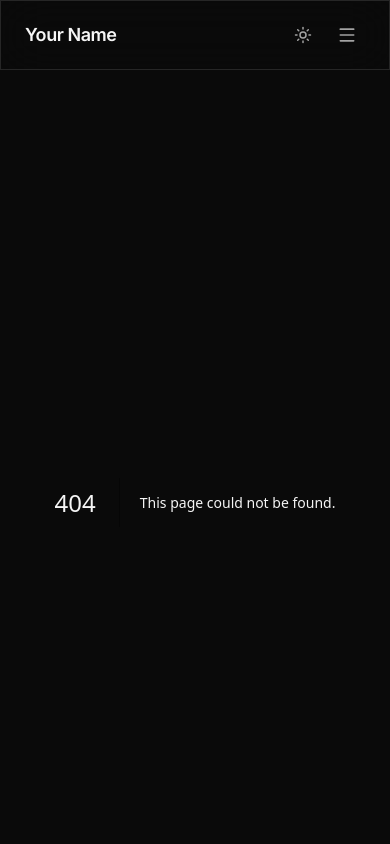
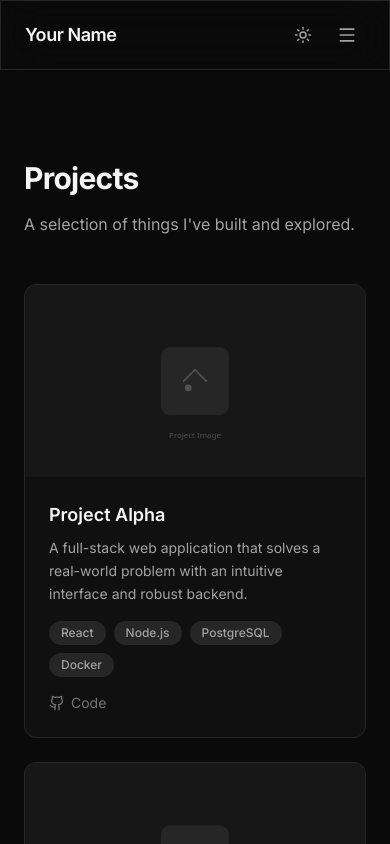
Before and after one commit to barmanax/personal-website-deployed, a Next.js app: page /projects in a window 390 px wide. Before the commit this address had no page. Shown: the top 844 px of the page. Built offline with nearby package versions, Linux system fonts and the light colour scheme.

Commit message:
Add Projects page with responsive card grid
Cards show thumbnail, title, description, tech tags, and GitHub/live
links. Hover effect lifts the card with accent border glow. Includes
a placeholder SVG for project thumbnails.

```diff
--- /dev/null
+++ b/src/app/projects/page.tsx
@@ -0,0 +1,110 @@
+"use client";
+
+import Image from "next/image";
+import { FadeIn } from "@/components/FadeIn";
+import { PageTransition } from "@/components/PageTransition";
+import { projects, Project } from "@/data/content";
+import { Github, ExternalLink } from "lucide-react";
+
+/** Projects page — responsive card grid showcasing portfolio work */
+export default function ProjectsPage() {
+  return (
+    <PageTransition>
+      <section className="section-container">
+        <FadeIn>
+          <h1 className="section-heading mb-4">Projects</h1>
+          <p className="mb-12 text-surface-500 dark:text-surface-400">
+            A selection of things I&apos;ve built and explored.
+          </p>
+        </FadeIn>
+
+        {/* Responsive card grid — 1 col on mobile, 2 on larger screens */}
+        <div className="grid gap-6 sm:grid-cols-2">
+          {projects.map((project, i) => (
+            <ProjectCard key={project.title} project={project} index={i} />
+          ))}
+        </div>
+      </section>
+    </PageTransition>
+  );
+}
+
+/**
+ * Project card with thumbnail, title, description, tech tags, and links.
+ * Hover effect lifts the card and highlights the border.
+ */
+function ProjectCard({ project, index }: { project: Project; index: number }) {
+  return (
+    <FadeIn delay={index * 0.1}>
+      <div
+        className="group overflow-hidden rounded-xl border border-surface-200
+                   dark:border-surface-800 bg-surface-50 dark:bg-surface-900/50
+                   transition-all duration-300 hover:border-accent/40
+                   hover:-translate-y-1 hover:shadow-lg hover:shadow-accent/5"
+      >
+        {/* Thumbnail */}
+        {project.image && (
+          <div className="relative h-48 w-full overflow-hidden bg-surface-100 dark:bg-surface-800">
+            <Image
+              src={project.image}
+              alt={project.title}
+              fill
+              className="object-cover transition-transform duration-500 group-hover:scale-105"
+            />
+          </div>
+        )}
+
+        {/* Content */}
+        <div className="p-6">
+          <h3 className="mb-2 text-lg font-semibold group-hover:text-accent transition-colors">
+            {project.title}
+          </h3>
+          <p className="mb-4 text-sm text-surface-600 dark:text-surface-400 leading-relaxed">
+            {project.description}
+          </p>
+
+          {/* Tech tags */}
+          <div className="mb-4 flex flex-wrap gap-2">
+            {project.techTags.map((tag) => (
+              <span
+                key={tag}
+                className="rounded-full bg-surface-100 dark:bg-surface-800 px-3 py-1
+                           text-xs font-medium text-surface-600 dark:text-surface-400"
+              >
+                {tag}
+              </span>
+            ))}
+          </div>
+
+          {/* Links */}
+          <div className="flex items-center gap-3">
+            {project.github && (
+              <a
+                href={project.github}
+                target="_blank"
+                rel="noopener noreferrer"
+                className="flex items-center gap-1.5 text-sm text-surface-500
+                           hover:text-accent transition-colors"
+              >
+                <Github size={16} />
+                Code
+              </a>
+            )}
+            {project.live && (
+              <a
+                href={project.live}
+                target="_blank"
+                rel="noopener noreferrer"
+                className="flex items-center gap-1.5 text-sm text-surface-500
+                           hover:text-accent transition-colors"
+              >
+                <ExternalLink size={16} />
+                Live
+              </a>
+            )}
+          </div>
+        </div>
+      </div>
+    </FadeIn>
+  );
+}
```
Also changed, not shown: public/projects/placeholder.svg (added).
